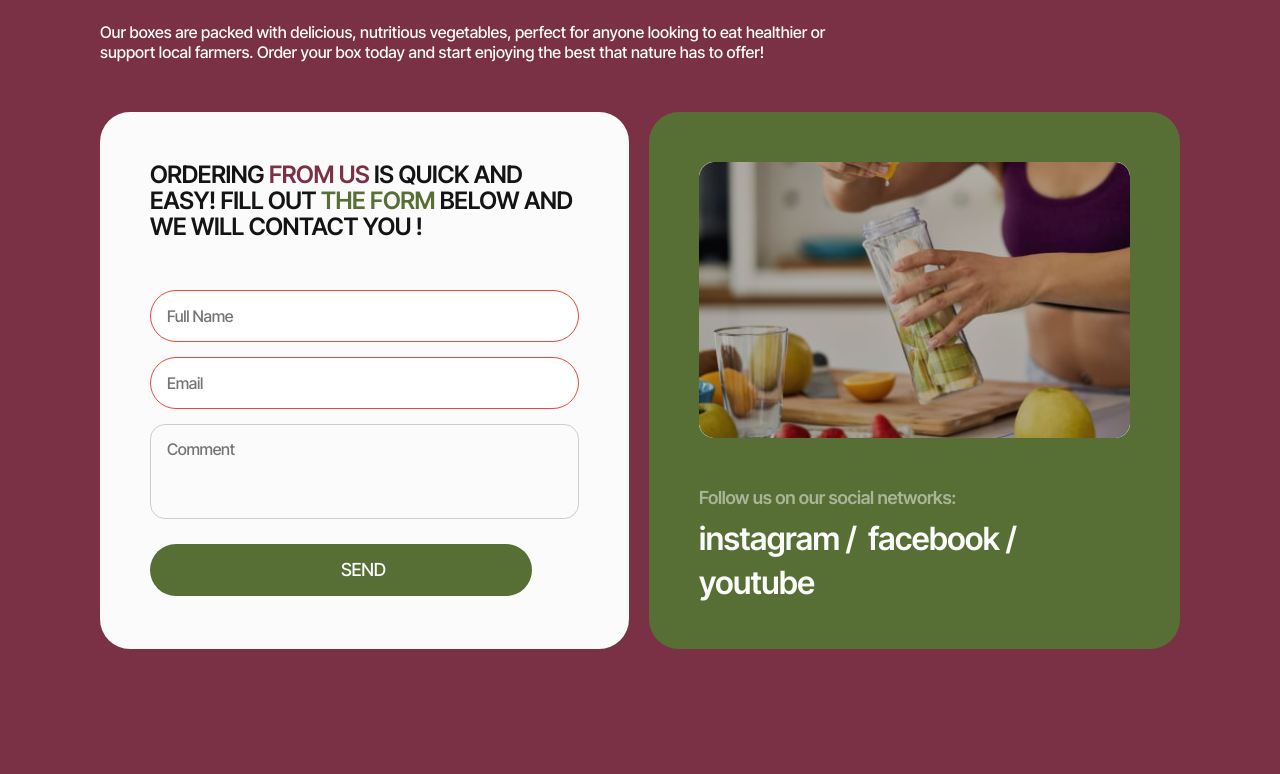
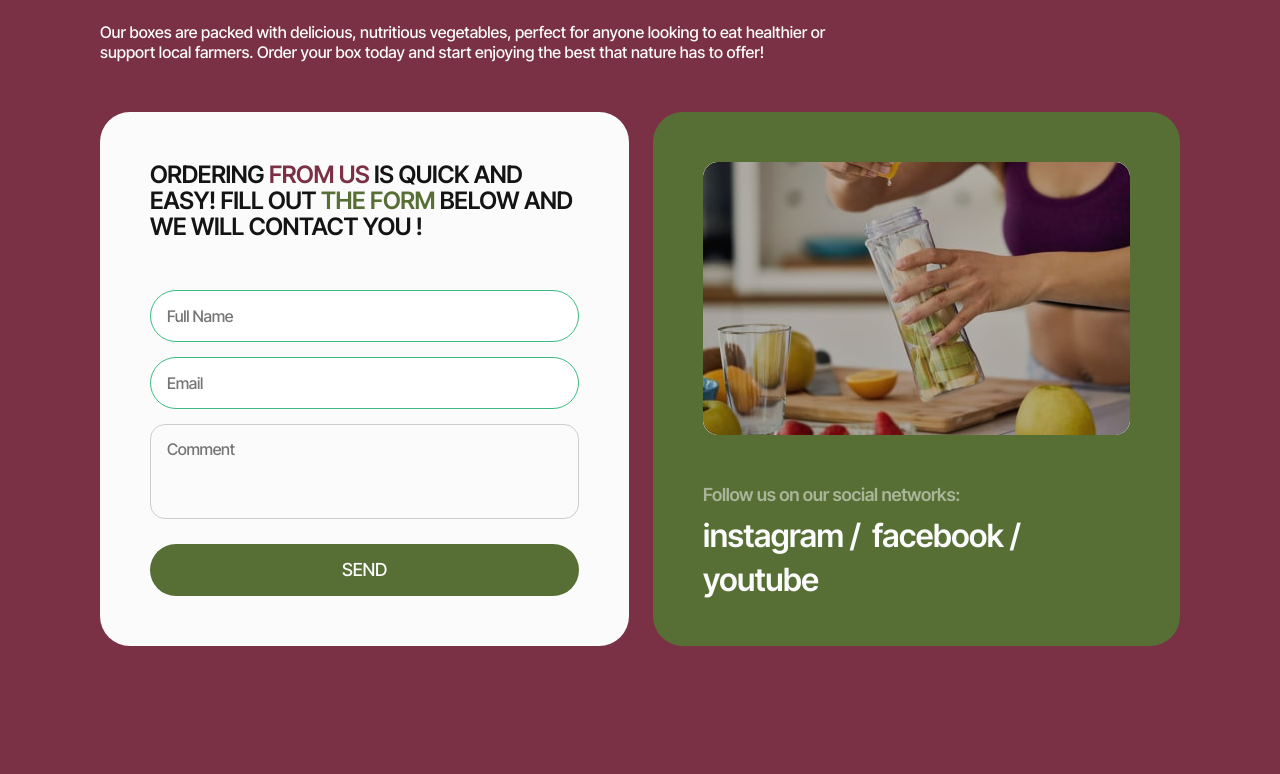
Before and after one commit to NataliyaGarbar/healthy-groceries-project, a website built with Vite: page src/index.html in a window 1280 px wide. Shown: the part 4153-4927 px from the top of the page. Built offline with nearby package versions, Linux system fonts and the light colour scheme; files whose address does not match are found by name.

Commit message:
fix button/ gap/validation
Не виходить залишити сірий колір в якості дефолтного для інпут бордера

```diff
--- a/src/css/your-order.css
+++ b/src/css/your-order.css
@@ -88,14 +88,21 @@ button {
   gap: 20px;
 }
 
+@media screen and (min-width: 768px) {
+  .your-order-box {
+  gap: 25px;
+}
+}
+
 @media screen and (min-width: 1280px) {
   .your-order-box {
     flex-direction: row;
+      gap: 24px;
   }
 }
 
 .your-order-form-cont {
-    background-color: #FBFBFB;
+  background-color: #fbfbfb;
   border-radius: 30px;
   padding: 40px 20px;
 }
@@ -110,8 +117,8 @@ button {
 
 @media screen and (min-width: 1280px) {
   .your-order-form-cont {
-      max-width: 529px;
-          padding: 50px;
+    max-width: 529px;
+    padding: 50px;
   }
 }
 .your-order-form-title {
@@ -127,7 +134,7 @@ button {
 
 @media screen and (min-width: 768px) {
   .your-order-form-title {
-      margin-bottom: 50px;
+    margin-bottom: 50px;
   }
 }
 
@@ -140,7 +147,6 @@ button {
 }
 
 .form-container {
-
   display: flex;
   flex-direction: column;
   gap: 15px;
@@ -149,8 +155,8 @@ button {
 
 @media screen and (min-width: 1280px) {
   .form-container {
-  margin-bottom: 25px;
-}
+    margin-bottom: 25px;
+  }
 }
 
 .your-order-input {
@@ -158,11 +164,27 @@ button {
   font-size: 14px;
   line-height: 1.29;
   letter-spacing: -0.02em;
+  outline: none;
   border-radius: 30px;
   border: 1px solid rgba(20, 20, 20, 0.2);
   height: 46px;
   padding: 14px 16px;
 }
+
+
+.your-order-input:valid {
+  border: 1px solid #3cbc81;
+
+}
+.your-order-input:invalid {
+  border: 1px solid #e74a3b;
+
+}
+.your-order-input:focus {
+ border: 1px solid #7A3145;
+}
+
+
 
 
 @media screen and (min-width: 768px) {
@@ -173,11 +195,6 @@ button {
     height: 52px;
   }
 }
-.your-order-input:valid {
-  border: 1px solid #3CBC81;}
-
-.your-order-input:invalid {
-  border: 1px solid #E74A3B; }
 
 
 .your-order-textarea {
@@ -206,19 +223,22 @@ button {
 
 .your-order-button {
   border-radius: 30px;
-color: #FBFBFB;
+  color: #fbfbfb;
   background: #576f35;
-  padding: 16px 129px;
+  padding: 16px 0;
   font-size: 14px;
   line-height: 1.29;
   letter-spacing: -0.015em;
   text-transform: uppercase;
   border: none;
+  display: block;
+  margin: 0 auto;
+  width: 100%;
 }
 
 @media screen and (min-width: 768px) {
   .your-order-button {
-    padding: 16px 191px;
+    /* padding: 16px 191px; */
     font-size: 18px;
     line-height: 1.11;
     letter-spacing: -0.015em;
--- a/src/partials/your-order.html
+++ b/src/partials/your-order.html
@@ -27,7 +27,7 @@
             name="your-order-input"
             placeholder="Full Name"
             pattern="([A-z0-9_.-]{1,})@([A-z0-9_.-]{1,}).([A-z]{2,8})"
-            required
+
           />
           <input
             class="your-order-input"
@@ -36,7 +36,6 @@
             id="email"
             placeholder="Email"
             pattern="([A-z0-9_.-]{1,})@([A-z0-9_.-]{1,}).([A-z]{2,8})"
-            required
           />
           <textarea
             class="your-order-textarea"
```
